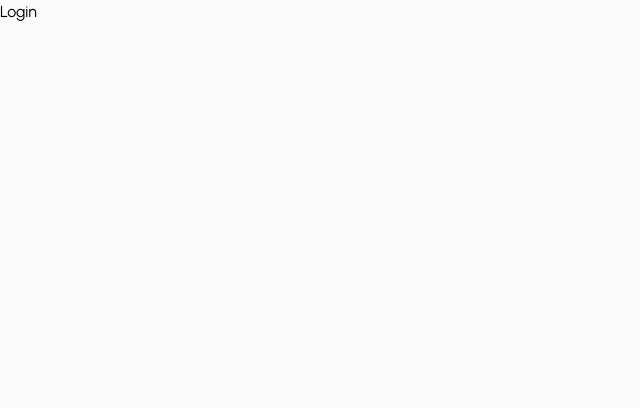
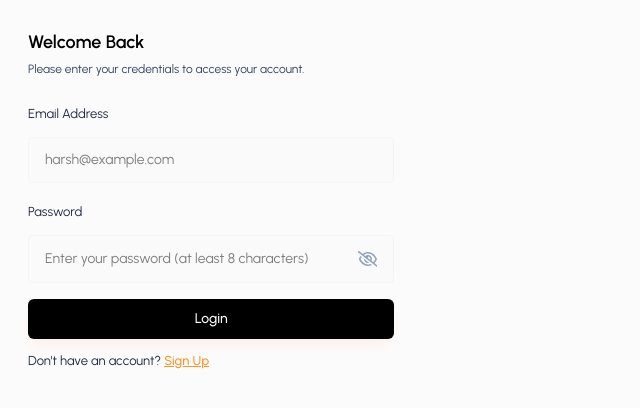
Before and after one commit to tiwariharsh007/AskMosaic, a React (Vite) app in the folder frontend/askMosaic/: page /login in a window 1280 px wide. Shown: the top 408 px of the page, without its empty margins (0-640 px from the left). Built offline with nearby package versions, Linux system fonts and the light colour scheme.

Commit message:
Landing page aur Login Form

```diff
--- /dev/null
+++ b/frontend/askMosaic/src/components/Inputs/Input.jsx
@@ -0,0 +1,55 @@
+import React, { useState } from 'react'
+import {FaRegEye, FaRegEyeSlash} from 'react-icons/fa6';
+
+const Input = ({value, onChange, label, placeholder, type}) => {
+    const [showPassword, setShowPassword] = useState(false);
+
+    const ToggleShowPassword = () => {
+        setShowPassword(!showPassword);
+    }
+
+  return (
+    <div>
+        <label className="text-[13px] text-slate-800">
+            {label}
+        </label>
+
+        <div className='input-box'>
+            <input
+            type={
+                type == 'password' ? (showPassword ? "text" : 'password') : type
+            }
+            placeholder={placeholder}
+            className='w-full bg-transparent outline-none'
+            value={value}
+            onChange={(e) => onChange(e)}
+            />
+
+            {type === 'password' && (
+                <>
+                    {showPassword ? (
+                        <FaRegEye
+                          size={22}
+                          className='text-primary cursor-pointer'
+                          onClick={() => ToggleShowPassword()}
+                        />
+                    ) : (
+                        <FaRegEyeSlash
+                          size={22}
+                          className='text-slate-400 cursor-pointer'
+                          onClick={() => ToggleShowPassword()}
+                        />
+                    )}
+                </>
+            )}
+
+
+
+        </div>
+
+
+    </div>
+  )
+}
+
+export default Input
--- /dev/null
+++ b/frontend/askMosaic/src/components/Modal.jsx
@@ -0,0 +1,48 @@
+import React from 'react'
+
+const Modal = ({children, isOpen, onClose, title, hideHeader}) => {
+
+  if (!isOpen) return null;
+
+  return (
+    <div className='fixed inset-0 z-50 flex items-center justify-center w-full h-full bg-black/40'>
+      {/* Modal Content  */}
+      <div className={`relative flex flex-col bg-white shadow-lg rounded-lg overflow-hidden`}>
+        {/* Modal Header */}
+        {!hideHeader && (
+          <div className='flex items-center justify-between p-4 border-b border-gray-200'>
+            <h3 className='md:text-lg font-medium text-gray-900'>{title}</h3>
+          </div>
+        )}
+
+        <button
+          type='button'
+          className='text-gray-400 bg-transparent hover:bg-orange-100 hover:text-gray-900 rounded-lg text-sm w-8 h-8 flex items-center justify-center absolute top-3.5 right-3.5 cursor-pointer'
+          onClick={onClose}>
+
+            <svg
+              className='w-3 h-3'
+              xmlns="http://www.w3.org/2000/svg"
+              fill="none"
+              viewBox="0 0 14 14"
+              area-hidden="true">
+
+                <path
+                stroke="currentColor"
+                strokeLinecap="round"
+                strokeLinejoin="round"
+                strokeWidth="2"
+                d="M1 1l6 6m0 0l6 6M7 7l6-6M7 7l-6 6" />
+            </svg>
+        </button>
+
+        {/* Modal Body */}
+        <div className='flex-1 overflow-y-auto custom-scrollbar'>
+          {children}
+        </div>
+      </div>
+    </div>
+  )
+}
+
+export default Modal
--- a/frontend/askMosaic/src/pages/Auth/Login.jsx
+++ b/frontend/askMosaic/src/pages/Auth/Login.jsx
@@ -1,9 +1,67 @@
-import React from 'react'
+import React, { useState } from 'react'
+import { useNavigate } from 'react-router-dom';
+import Input from '../../components/Inputs/Input';
 
-const Login = () => {
+const Login = ({ setCurrentPage }) => {
+  const [email, setEmail] = useState('');
+  const [password, setPassword] = useState('');
+  const [error, setError] = useState(null);
+
+  const navigate = useNavigate();
+
+  // Login form submit handle karna hai
+  const handleLogin = (e) => {
+    e.preventDefault();
+  };
+
+
   return (
-    <div>
-      Login
+    <div className='w-[90vw] md:w-[33vw] p-7 flex flex-col justify-center'>
+      <h3 className='text-lg font-semibold text-black'>Welcome Back</h3>
+      <p className='text-xs text-slate-700 mt-[5px] mb-6'>
+        Please enter your credentials to access your account.
+      </p>
+
+      <form onSubmit={handleLogin}>
+        <Input
+          value={email}
+          onChange={({target}) => setEmail(target.value)}
+          label="Email Address"
+          placeholder="harsh@example.com"
+          type="text"
+        />
+
+        <Input
+          value={password}
+          onChange={({target}) => setPassword(target.value)}
+          label="Password"
+          placeholder="Enter your password (at least 8 characters)"
+          type="password"
+        />
+
+        {error &&
+          <p className='text-red-500 text-xs pb-2.5'>
+          {error}
+          </p>
+        }
+
+        <button type='submit' className='btn-primary'>
+          Login
+        </button>
+
+        <p className='text-[13px] text-slate-800 mt-3'>
+          Don't have an account? {" "}
+          <button
+            className='font-medium text-primary underline cursor-pointer'
+            onClick={() => {
+              setCurrentPage('signup');
+            }}
+          >
+            Sign Up
+          </button>
+        </p>
+
+      </form>
     </div>
   )
 }
--- a/frontend/askMosaic/src/pages/LandingPage.jsx
+++ b/frontend/askMosaic/src/pages/LandingPage.jsx
@@ -4,6 +4,9 @@ import { APP_FEATURES } from '../utils/data';
 import { useNavigate } from 'react-router-dom';
 import { useState } from 'react';
 import { LuSparkle } from 'react-icons/lu';
+import Modal from '../components/Modal';
+import SignUp from './Auth/SignUp';
+import Login from './Auth/Login';
 
 const LandingPage = () => {
   const navigate = useNavigate();
@@ -130,6 +133,18 @@ const LandingPage = () => {
         Made with ❤️ by Harsh Tiwari
       </div>
     </div>
+
+    <Modal isOpen={openAuthModal} onClose={() => setOpenAuthModal(false)} hideHeader>
+      <div>
+        {currentPage === 'login' && (
+          <Login setCurrentPage={setCurrentPage} />
+        )}
+        {currentPage === 'signup' && (
+          <SignUp setCurrentPage={setCurrentPage} />
+        )}
+      </div>
+    </Modal>
+
     </>
   );
 };
```
